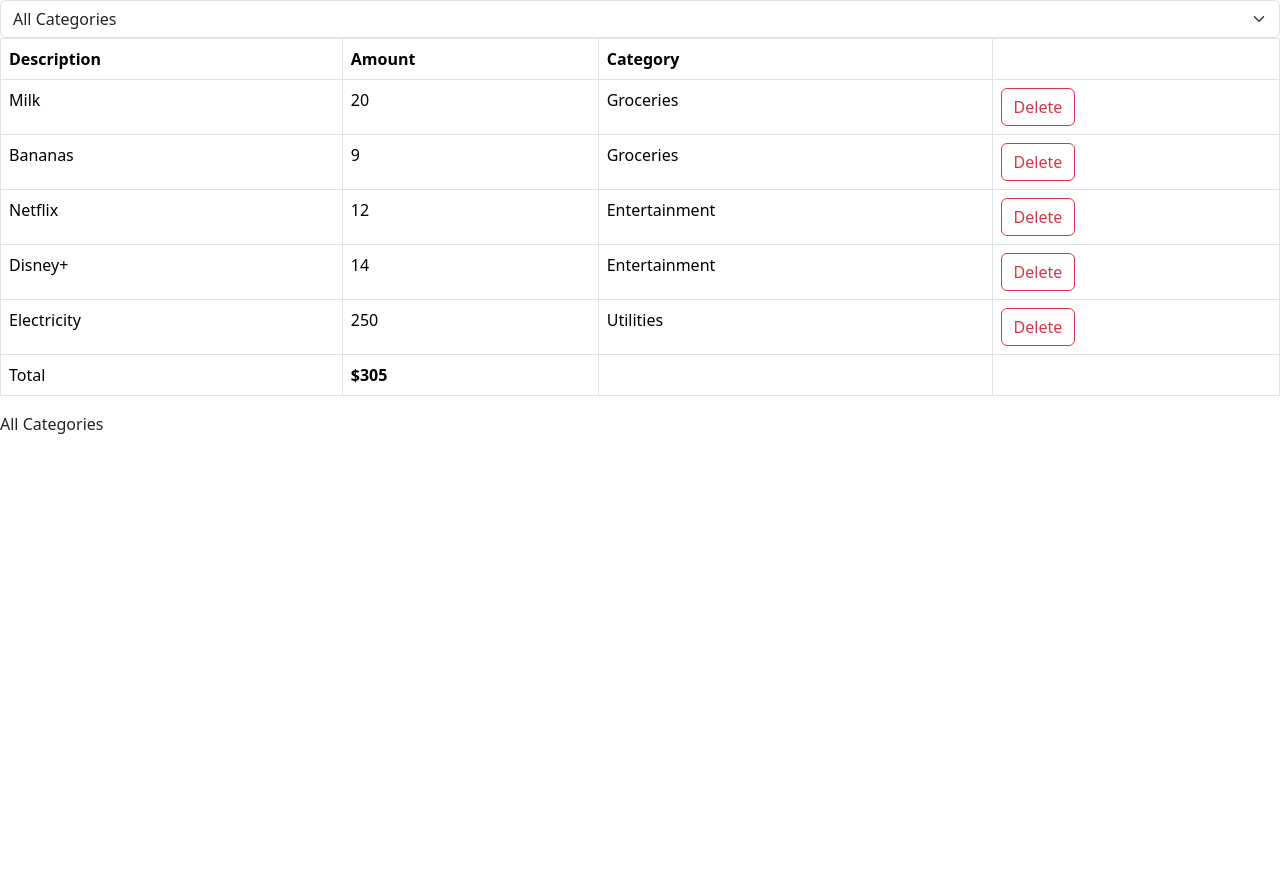
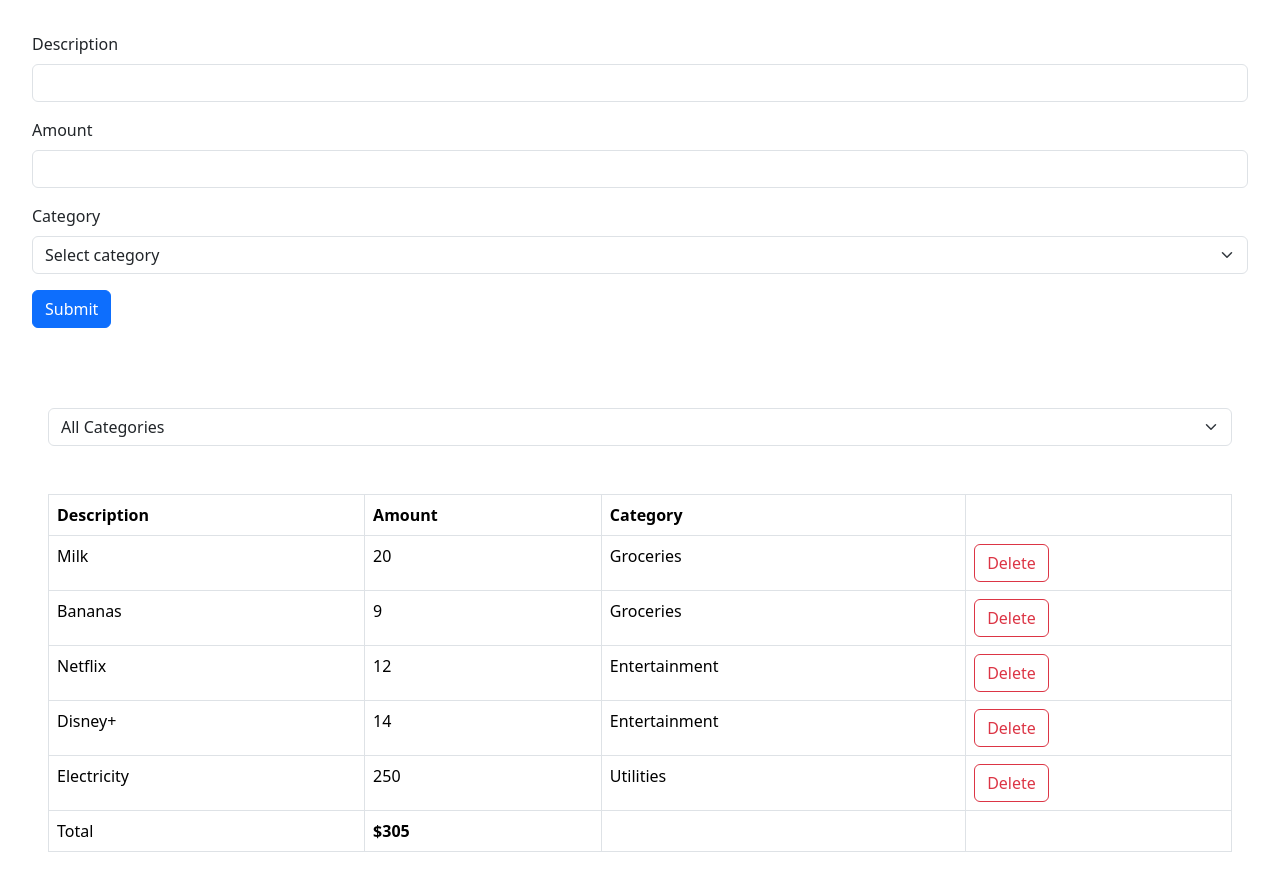
Before and after one commit to nishandevkar/MoshReactCourse, a React (Vite) app in the folder nishan-mosh-follow-along/: page / in a window 1280 px wide. Shown: the top 890 px of the page. Before the commit the page ends 800 px from the top, so only its background shows below. Built offline with nearby package versions, Linux system fonts and the light colour scheme.

Commit message:
Adds a working ExpenseTrackerForm
- Uses react-hook-form and zod for input validation
- Adds a categories.ts data file to fix imports
- Submitting on ExpenseForm add expense to list

```diff
--- a/nishan-mosh-follow-along/src/App.tsx
+++ b/nishan-mosh-follow-along/src/App.tsx
@@ -4,8 +4,8 @@
 import { useState } from "react";
 import ExpenseList from "./components/ExpenseTracker/ExpenseList";
 import Dropdown from "./components/ExpenseTracker/Dropdown/Dropdown";
-
-// import ExpenseTrackerForm from "./components/ExpenseTracker/ExpenseTrackerForm";
+import ExpenseTrackerForm from "./components/ExpenseTracker/ExpenseTrackerForm";
+import expensesCategory from "./components/ExpenseTracker/categories";
 
 function App() {
 	const [expenseList, setExpenseList] = useState([
@@ -42,12 +42,7 @@ function App() {
 	]);
 	if (expenseList.length === 0) return null;
 	const [selectedCategory, setSelectedCategory] = useState("All Categories");
-	const expensesCategory = [
-		"All Categories",
-		"Groceries",
-		"Entertainment",
-		"Utilities",
-	];
+
 	const filteredExpenseList =
 		selectedCategory != "All Categories"
 			? expenseList.filter(
@@ -57,8 +52,16 @@ function App() {
 	return (
 		<>
 			<div>
+				<ExpenseTrackerForm
+					onSubmit={(data) =>
+						setExpenseList([
+							...expenseList,
+							{ ...data, id: expenseList.length + 1 },
+						])
+					}
+				></ExpenseTrackerForm>
 				<Dropdown
-					dropdownItems={expensesCategory}
+					dropdownItems={[...expensesCategory]}
 					onSelectCategory={(event) => {
 						setSelectedCategory(event);
 					}}
@@ -72,7 +75,6 @@ function App() {
 						)
 					}
 				></ExpenseList>
-				<p>{selectedCategory}</p>
 			</div>
 		</>
 	);
--- a/nishan-mosh-follow-along/src/components/ExpenseTracker/Dropdown/Dropdown.tsx
+++ b/nishan-mosh-follow-along/src/components/ExpenseTracker/Dropdown/Dropdown.tsx
@@ -10,17 +10,25 @@ const Dropdown = ({
 }: DropdownProps) => {
 	return (
 		<div>
+			<div className="m-5">
 				<select
 					defaultValue={selectedCategory}
 					className="form-select"
 					onChange={(event) => onSelectCategory(event.target.value)}
 				>
-				{dropdownItems.map((dropdownItem) => (
+					{dropdownItems.map((dropdownItem) =>
+						dropdownItem ? (
 							<option value={dropdownItem} key={dropdownItem}>
 								{dropdownItem}
 							</option>
-				))}
+						) : (
+							<option value={"All Categories"} key={""}>
+								{"All Categories"}
+							</option>
+						)
+					)}
 				</select>
+			</div>
 		</div>
 	);
 };
--- a/nishan-mosh-follow-along/src/components/ExpenseTracker/ExpenseList.tsx
+++ b/nishan-mosh-follow-along/src/components/ExpenseTracker/ExpenseList.tsx
@@ -10,7 +10,7 @@ interface ExpenseArray {
 }
 const ExpenseList = ({ expenses, onDelete }: ExpenseArray) => {
 	return (
-		<div>
+		<div className="m-5">
 			<table className="table table-bordered">
 				<thead>
 					<tr>
--- a/nishan-mosh-follow-along/src/components/ExpenseTracker/ExpenseTrackerForm.tsx
+++ b/nishan-mosh-follow-along/src/components/ExpenseTracker/ExpenseTrackerForm.tsx
@@ -1,97 +1,101 @@
 import { FormEvent, useState } from "react";
 import "./ExpenseTrackerForm.css";
-import ExpenseList from "./ExpenseList";
-const ExpenseTrackerForm = () => {
-	const [formComponentValues, setFormComponentValues] = useState([
-		{
-			id: 1,
-			description: "",
-			amount: 0,
-			category: "",
-		},
-	]);
-	const handleSubmit = (event: FormEvent) => {
-		event.preventDefault();
-		console.log(formComponentValues);
-	};
+import category from "./categories";
+import z from "zod";
+import { useForm } from "react-hook-form";
+import { zodResolver } from "@hookform/resolvers/zod";
+
+const schema = z.object({
+	description: z
+		.string()
+		.min(3, { message: "Description should have minimum 3 characters" })
+		.max(40, { message: "Description can have only upto 40 characters" }),
+	amount: z.number({ invalid_type_error: "Amount is required" }).min(0.01),
+	category: z.enum(category, {
+		errorMap: () => ({ message: "Category is required" }),
+	}),
+});
+
+type ExpenseFormData = z.infer<typeof schema>;
+
+interface ExpenseFormProps {
+	onSubmit: (data: ExpenseFormData) => void;
+}
+const ExpenseTrackerForm = ({ onSubmit }: ExpenseFormProps) => {
+	const {
+		register,
+		handleSubmit,
+		reset,
+		formState: { errors },
+	} = useForm<ExpenseFormData>({ resolver: zodResolver(schema) });
+
 	return (
 		<div>
-			<form onSubmit={handleSubmit}>
+			<form
+				onSubmit={handleSubmit((data) => {
+					onSubmit(data);
+					reset();
+				})}
+			>
 				<div className="mb-3">
 					<label htmlFor="description" className="form-label">
 						Description
 					</label>
 					<input
-						value={formComponentValues[0].description}
+						{...register("description")}
 						id="description"
 						type="text"
 						className="form-control"
-						onChange={(e) =>
-							setFormComponentValues([
-								...formComponentValues,
-								{
-									...formComponentValues[0],
-									description: e.target.value,
-								},
-							])
-						}
 					/>
+					{errors.description && (
+						<p className="text-danger">
+							{errors.description.message}
+						</p>
+					)}
 				</div>
 				<div className="mb-3">
 					<label htmlFor="amount" className="form-label">
 						Amount
 					</label>
 					<input
-						value={formComponentValues[0].amount}
+						{...register("amount", { valueAsNumber: true })}
 						id="amount"
 						type="number"
 						className="form-control"
-						onChange={(e) =>
-							setFormComponentValues([
-								...formComponentValues,
-								{
-									...formComponentValues[0],
-									amount: parseInt(e.target.value),
-								},
-							])
-						}
 					/>
+					{errors.amount && (
+						<p className="text-danger">{errors.amount.message}</p>
+					)}
 				</div>
 				<div className="mb-3">
 					<label htmlFor="select" className="form-label">
 						Category
 					</label>
 					<select
-						value={formComponentValues[0].category}
+						{...register("category")}
 						id="select"
 						className="form-select"
 						aria-label="Select category"
-						onChange={(e) => {
-							setFormComponentValues([
-								...formComponentValues,
-								{
-									...formComponentValues[0],
-									category: e.target.value,
-								},
-							]);
-						}}
 					>
-						<option defaultValue={"Select Category"}>
+						<option defaultValue={category[0]}>
 							Select category
 						</option>
-						<option value="Groceries">Groceries</option>
-						<option value="Utilities">Utilities</option>
-						<option value="Entertainment">Entertainment</option>
+						{category.map((eachCategory) =>
+							eachCategory ? (
+								<option value={eachCategory} key={eachCategory}>
+									{eachCategory}
+								</option>
+							) : null
+						)}
 					</select>
+					{errors.category && (
+						<p className="text-danger">{errors.category.message}</p>
+					)}
 				</div>
 				<button type="submit" className="btn btn-primary">
 					Submit
 				</button>
 			</form>
-			<ExpenseList
-				expenses={formComponentValues}
-				onDelete={() => console.log(null)}
-			></ExpenseList>
 		</div>
 	);
 };
--- /dev/null
+++ b/nishan-mosh-follow-along/src/components/ExpenseTracker/categories.ts
@@ -0,0 +1,8 @@
+const category = [
+	"",
+	"Groceries",
+	"Entertainment",
+	"Utilities",
+] as const;
+
+export default category;
```
Lines whose indentation alone changed are shown as unchanged.
